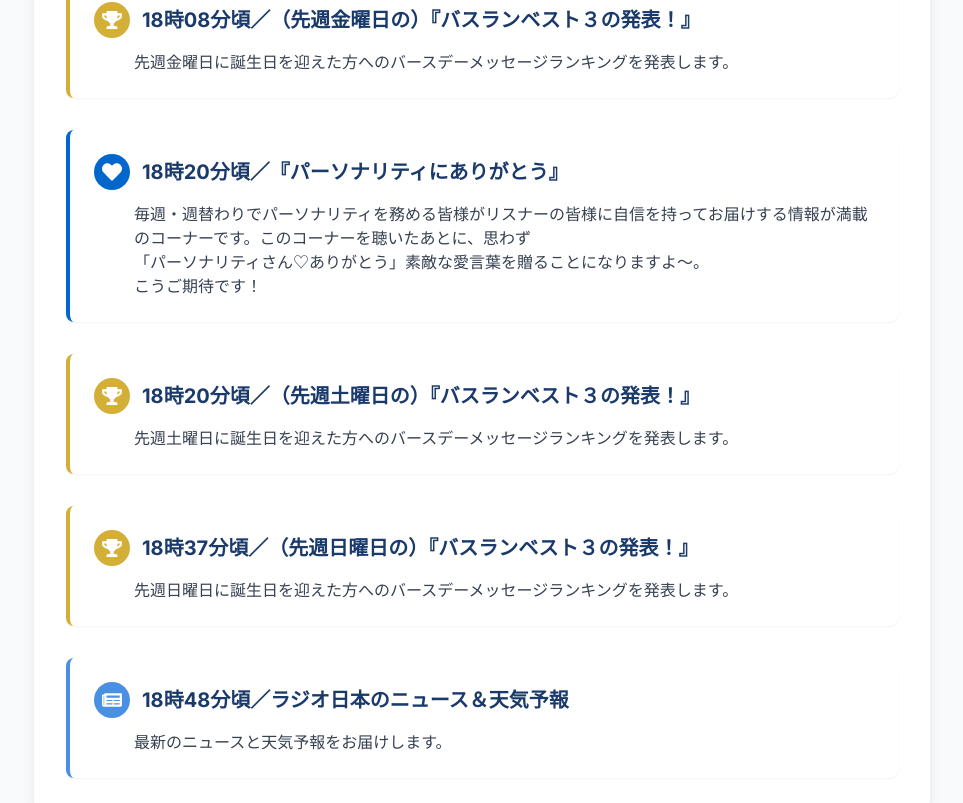
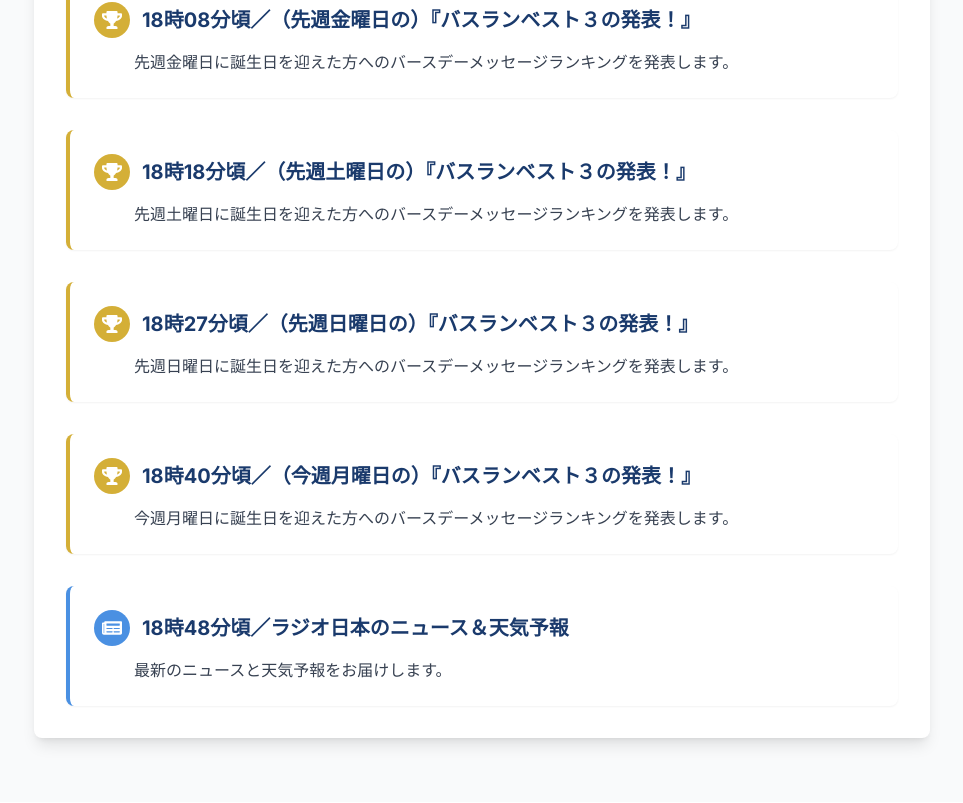
Before and after one commit to go2020h/BirthRan_v2, a Next.js app: page /about in a window 1280 px wide. Shown: the part 715-1518 px from the top of the page, without its empty margins (158-1121 px from the left). Built offline with nearby package versions, Linux system fonts and the light colour scheme.

Commit message:
Update page.tsx

```diff
--- a/src/app/about/page.tsx
+++ b/src/app/about/page.tsx
@@ -78,7 +78,7 @@ const ProgramPage: React.FC = () => {
                   <p className="text-gray-700 ml-10">先週金曜日に誕生日を迎えた方へのバースデーメッセージランキングを発表します。</p>
                 </div>
 
-                <div className="bg-white rounded-lg p-6 shadow-sm border-l-4 border-[#0167CC] hover:shadow-md transition-all duration-300">
+               {/* <div className="bg-white rounded-lg p-6 shadow-sm border-l-4 border-[#0167CC] hover:shadow-md transition-all duration-300">
                   <div className="flex items-center mb-3">
                     <div className="bg-[#0167CC] text-white rounded-full p-2 mr-3">
                       <FaHeart className="h-5 w-5" />
@@ -88,14 +88,14 @@ const ProgramPage: React.FC = () => {
                   <p className="text-gray-700 ml-10">毎週・週替わりでパーソナリティを務める皆様がリスナーの皆様に自信を持ってお届けする情報が満載のコーナーです。このコーナーを聴いたあとに、思わず<br/>
                   「パーソナリティさん♡ありがとう」素敵な愛言葉を贈ることになりますよ～。<br/>
                   こうご期待です！</p>
-                </div>
+                </div>　*/}
 
                 <div className="bg-white rounded-lg p-6 shadow-sm border-l-4 border-[#d4af37] hover:shadow-md transition-all duration-300">
                   <div className="flex items-center mb-3">
                     <div className="bg-[#d4af37] text-white rounded-full p-2 mr-3">
                       <FaTrophy className="h-5 w-5" />
                     </div>
-                    <h3 className="text-xl font-bold text-[#1a3a6c]">18時20分頃／（先週土曜日の）『バスランベスト３の発表！』</h3>
+                    <h3 className="text-xl font-bold text-[#1a3a6c]">18時18分頃／（先週土曜日の）『バスランベスト３の発表！』</h3>
                   </div>
                   <p className="text-gray-700 ml-10">先週土曜日に誕生日を迎えた方へのバースデーメッセージランキングを発表します。</p>
                 </div>
@@ -105,9 +105,19 @@ const ProgramPage: React.FC = () => {
                     <div className="bg-[#d4af37] text-white rounded-full p-2 mr-3">
                       <FaTrophy className="h-5 w-5" />
                     </div>
-                    <h3 className="text-xl font-bold text-[#1a3a6c]">18時37分頃／（先週日曜日の）『バスランベスト３の発表！』</h3>
+                    <h3 className="text-xl font-bold text-[#1a3a6c]">18時27分頃／（先週日曜日の）『バスランベスト３の発表！』</h3>
                   </div>
                   <p className="text-gray-700 ml-10">先週日曜日に誕生日を迎えた方へのバースデーメッセージランキングを発表します。</p>
+                </div>
+
+             <div className="bg-white rounded-lg p-6 shadow-sm border-l-4 border-[#d4af37] hover:shadow-md transition-all duration-300">
+                  <div className="flex items-center mb-3">
+                    <div className="bg-[#d4af37] text-white rounded-full p-2 mr-3">
+                      <FaTrophy className="h-5 w-5" />
+                    </div>
+                    <h3 className="text-xl font-bold text-[#1a3a6c]">18時40分頃／（今週月曜日の）『バスランベスト３の発表！』</h3>
+                  </div>
+                  <p className="text-gray-700 ml-10">今週月曜日に誕生日を迎えた方へのバースデーメッセージランキングを発表します。</p>
                 </div>
 
                 <div className="bg-white rounded-lg p-6 shadow-sm border-l-4 border-[#4A90E2] hover:shadow-md transition-all duration-300">
@@ -135,22 +145,12 @@ const ProgramPage: React.FC = () => {
                   <p className="text-gray-700 ml-10">渋谷愛ビジョンでは『渋谷愛メッセージ誕生祭』の再放送がはじまっています。ラジオと渋谷愛ビジョン公式YouTube-LIVEの二刀流！聴いて～観てお楽しみください。</p>
                 </div>
 
-                <div className="bg-white rounded-lg p-6 shadow-sm border-l-4 border-[#d4af37] hover:shadow-md transition-all duration-300">
-                  <div className="flex items-center mb-3">
-                    <div className="bg-[#d4af37] text-white rounded-full p-2 mr-3">
-                      <FaTrophy className="h-5 w-5" />
-                    </div>
-                    <h3 className="text-xl font-bold text-[#1a3a6c]">19時01分頃／（今週月曜日の）『バスランベスト３の発表！』</h3>
-                  </div>
-                  <p className="text-gray-700 ml-10">今週月曜日に誕生日を迎えた方へのバースデーメッセージランキングを発表します。</p>
-                </div>
-
                 <div className="bg-white rounded-lg p-6 shadow-sm border-l-4 border-[#FF6B6B] hover:shadow-md transition-all duration-300">
                   <div className="flex items-center mb-3">
                     <div className="bg-[#FF6B6B] text-white rounded-full p-2 mr-3">
                       <FaGift className="h-5 w-5" />
                     </div>
-                    <h3 className="text-xl font-bold text-[#1a3a6c]">19時10分頃／『おめありレコメンド』</h3>
+                    <h3 className="text-xl font-bold text-[#1a3a6c]">19時10分頃／『おめありレコメンド』(13分)</h3>
                   </div>
                   <p className="text-gray-700 ml-10">お客様やSTAFFから「おめでとう」「ありがとう」という言葉が集まっていいる愛ある商品やサービス、会社をご紹介するコーナーです。<br/>
                   「おめありレコメンド」でご紹介した商品やサービスを『もうすぐ誕生日！ようこそバスランへ！』にご出演頂いたゲストへの誕生日プレゼントとさせていただいております。<br/>
@@ -162,7 +162,7 @@ const ProgramPage: React.FC = () => {
                     <div className="bg-[#d4af37] text-white rounded-full p-2 mr-3">
                       <FaTrophy className="h-5 w-5" />
                     </div>
-                    <h3 className="text-xl font-bold text-[#1a3a6c]">19時20分頃／（今週火曜日の）『バスランベスト３の発表！』</h3>
+                    <h3 className="text-xl font-bold text-[#1a3a6c]">19時18分頃／（今週火曜日の）『バスランベスト３の発表！』</h3>
                   </div>
                   <p className="text-gray-700 ml-10">今週火曜日に誕生日を迎えた方へのバースデーメッセージランキングを発表します。</p>
                 </div>
@@ -174,7 +174,7 @@ const ProgramPage: React.FC = () => {
                     <div className="bg-[#FF6B6B] text-white rounded-full p-2 mr-3">
                       <FaGift className="h-5 w-5" />
                     </div>
-                    <h3 className="text-xl font-bold text-[#1a3a6c]">19時31分頃／『もうすぐ誕生日！ようこそバスランへ！』</h3>
+                    <h3 className="text-xl font-bold text-[#1a3a6c]">19時31分頃／『もうすぐ誕生日！ようこそバスランへ！』(28分)</h3>
                   </div>
                   <p className="text-gray-700 ml-10">1カ月以内に誕生日を迎えるゲストをご招待。<br/>
                   今まで一番思い出に残っている誕生日やとっても嬉しかった誕生日プレゼント等、誕生日に纏わる素敵なお話をお伺いするコーナーです。<br/>
@@ -309,7 +309,7 @@ const ProgramPage: React.FC = () => {
                 </p>
               </div>
 
-              <div className="bg-white p-6 rounded-lg shadow-md border-l-4 border-[#0167CC] hover:shadow-lg transition-all duration-300">
+              {/*　<div className="bg-white p-6 rounded-lg shadow-md border-l-4 border-[#0167CC] hover:shadow-lg transition-all duration-300">
                 <h3 className="text-2xl font-bold text-[#1a3a6c] mb-4 flex items-center">
                   <div className="bg-[#0167CC] text-white rounded-full p-2 mr-3">
                     <FaHeart className="h-6 w-6" />
@@ -320,7 +320,7 @@ const ProgramPage: React.FC = () => {
                   個性豊かなバスランのパーソナリティが得意とする分野、世の中に発信したい愛ある情報を紹介するコーナーです。<br/>
                   このコーナーを聴いたリスナーは、パーソナリティに素敵な情報を『ありがとう』と伝えたくなること間違いなし！こうご期待！！
                 </p>
-              </div>
+              </div>　*/}
 
               <div className="bg-white p-6 rounded-lg shadow-md border-l-4 border-[#FF6B6B] hover:shadow-lg transition-all duration-300">
                 <h3 className="text-2xl font-bold text-[#1a3a6c] mb-4 flex items-center">
```
